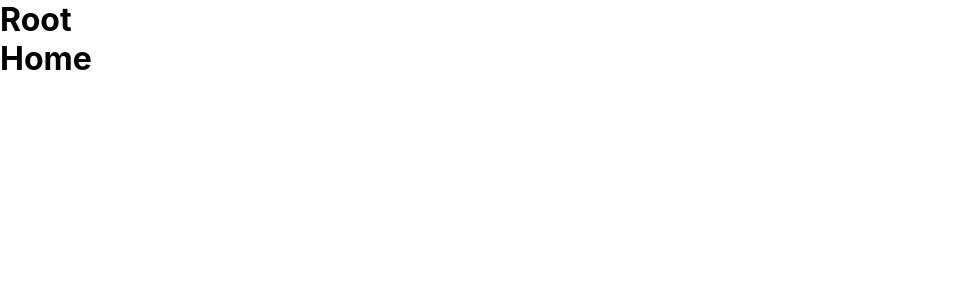
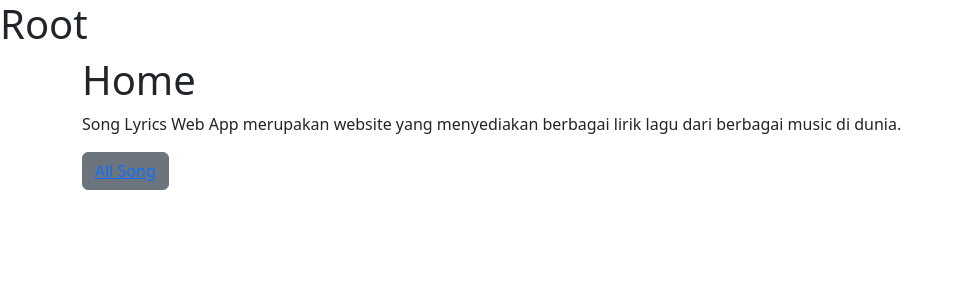
Before and after one commit to rikiwidiantoro/song-lyrics-web, a React (Create React App) app: page / in a window 1280 px wide. Shown: the top 300 px of the page, without its empty margins (0-961 px from the left). Built offline with nearby package versions, Linux system fonts and the light colour scheme.

Commit message:
add react bootstrap and edit home

```diff
--- a/package.json
+++ b/package.json
@@ -6,7 +6,9 @@
     "@testing-library/jest-dom": "^5.16.5",
     "@testing-library/react": "^13.4.0",
     "@testing-library/user-event": "^13.5.0",
+    "bootstrap": "^5.3.0",
     "react": "^18.2.0",
+    "react-bootstrap": "^2.7.4",
     "react-dom": "^18.2.0",
     "react-router-dom": "^6.13.0",
     "react-scripts": "5.0.1",
--- a/public/index.html
+++ b/public/index.html
@@ -24,7 +24,7 @@
       work correctly both with client-side routing and a non-root public URL.
       Learn how to configure a non-root public URL by running `npm run build`.
     -->
-    <title>React App</title>
+    <title>Song Lyrics Web App</title>
   </head>
   <body>
     <noscript>You need to enable JavaScript to run this app.</noscript>
--- a/src/App.js
+++ b/src/App.js
@@ -9,6 +9,8 @@ import Root from "./containers/Root/Root.container";
 import Home from "./containers/Home/Home.container";
 import NotFound from "./component/NotFound/NotFound.component";
 import AllSong from "./containers/AllSong/AllSong.container";
+// import 'bootstrap/dist/css/bootstrap.min.css';
+import 'bootstrap/dist/css/bootstrap.min.css';
 
 function App() {
   const router = createBrowserRouter(
--- a/src/containers/Home/Home.container.js
+++ b/src/containers/Home/Home.container.js
@@ -1,6 +1,28 @@
+// import Container from 'react-bootstrap/Container';
+// import Row from 'react-bootstrap/Row';
+// import Col from 'react-bootstrap/Col';
+import { Container, Row, Col, Button } from 'react-bootstrap';
+import { Link } from 'react-router-dom';
+
 function Home() {
   return (
-    <h1>Home</h1>
+    <Container>
+      <Row>
+        <Col>
+          <h1>Home</h1>
+        </Col>
+      </Row>
+      <Row>
+        <Col>
+          <p>Song Lyrics Web App merupakan website yang menyediakan berbagai lirik lagu dari berbagai music di dunia.</p>
+        </Col>
+      </Row>
+      <Row>
+        <Col>
+          <Button variant="secondary"><Link>All Song</Link></Button>
+        </Col>
+      </Row>
+    </Container>
   );
 }
 
--- a/src/index.css
+++ b/src/index.css
@@ -7,8 +7,8 @@ body {
   -moz-osx-font-smoothing: grayscale;
 }
 
-* {
+/* * {
   margin: 0;
   padding: 0;
   box-sizing: border-box;
-}
+} */
```
Also changed, not shown: 1 other file (tests, documents, lock files or other folders).
